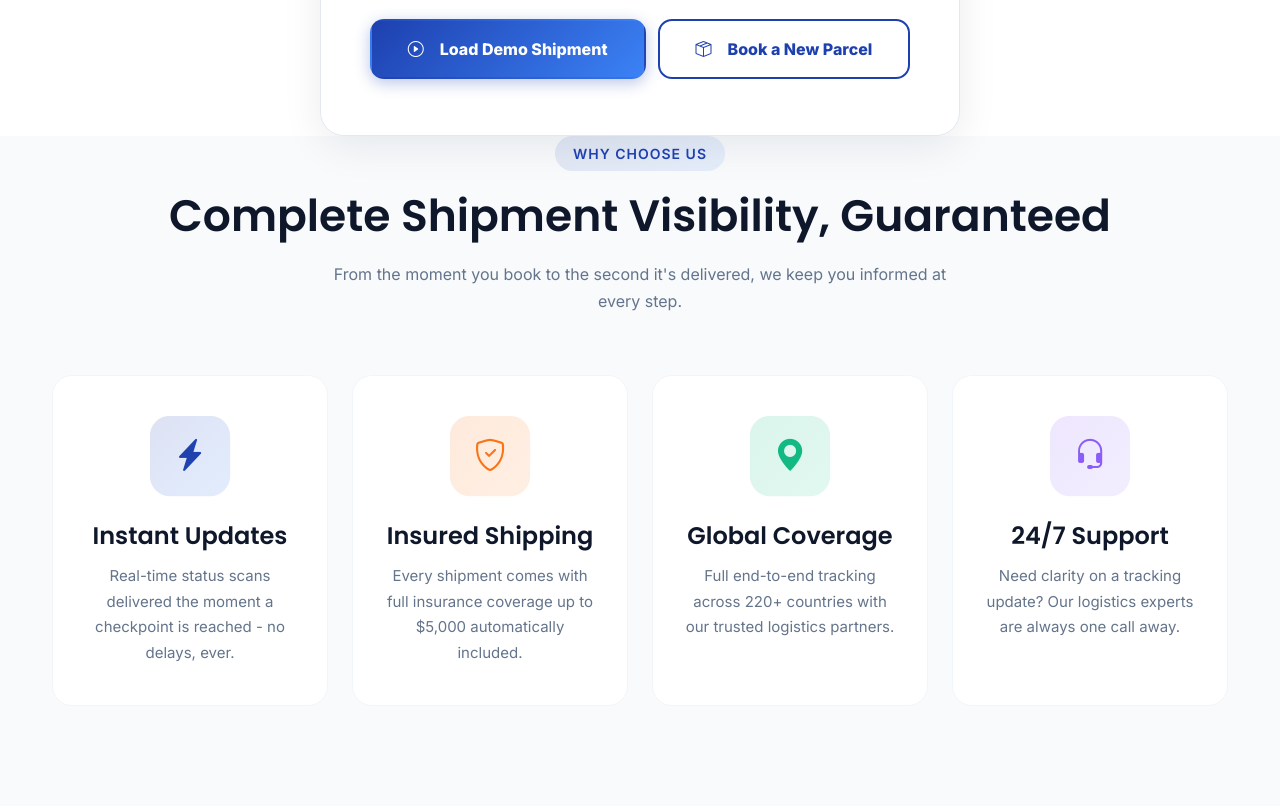
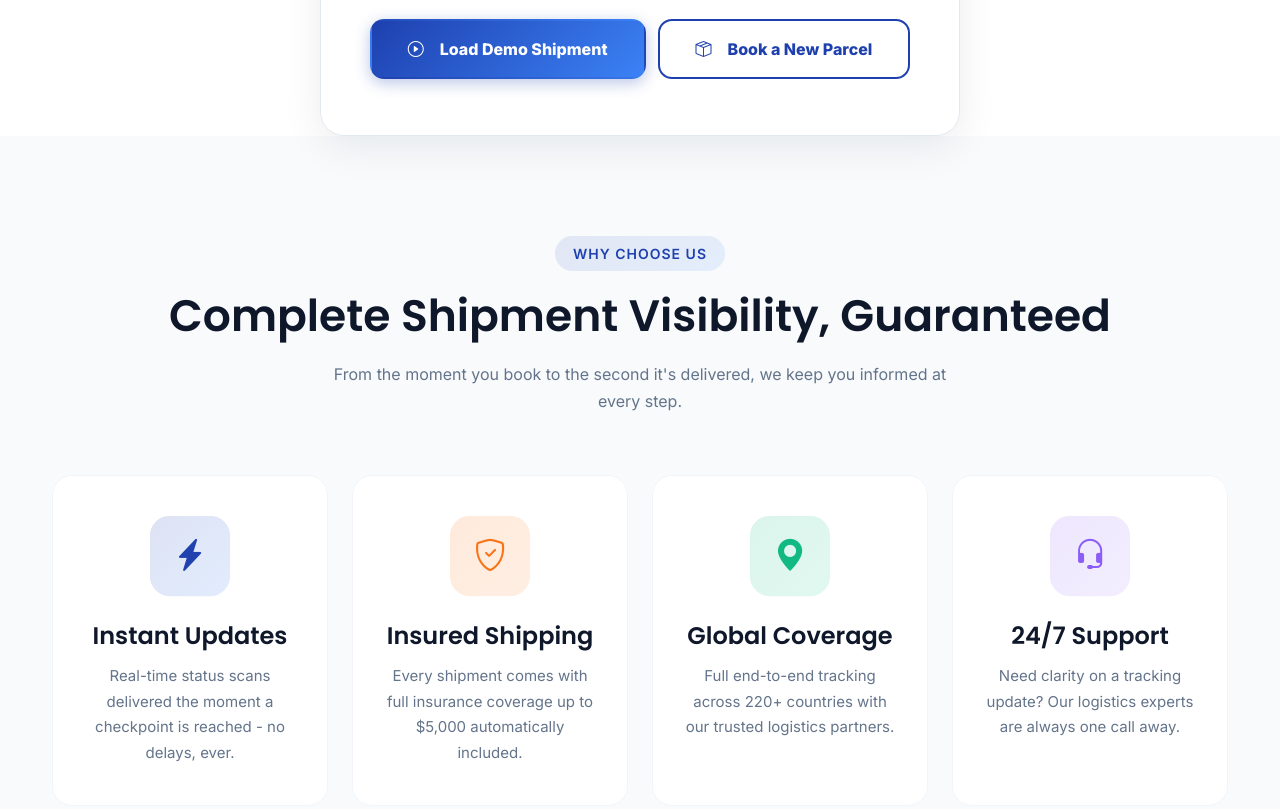
Before and after one commit to Chandru04-bit/ParcelPro, a website: page tracking.html in a window 1280 px wide. Shown: the part 1340-2149 px from the top of the page. Drawn offline with nearby package versions, Linux system fonts and the light colour scheme.

Commit message:
Fix collapsed spacing above Why Choose Us section on Track page

```diff
--- a/tracking.html
+++ b/tracking.html
@@ -1314,7 +1314,7 @@
 </section>
 
 <!-- ==================== FEATURES STRIP (index.html style) ==================== -->
-<section class="features-section section-padding" style="padding-top:0;">
+<section class="features-section section-padding">
   <div class="container">
     <div class="section-header" data-aos="fade-up">
       <span class="sub-title">Why Choose Us</span>
```
